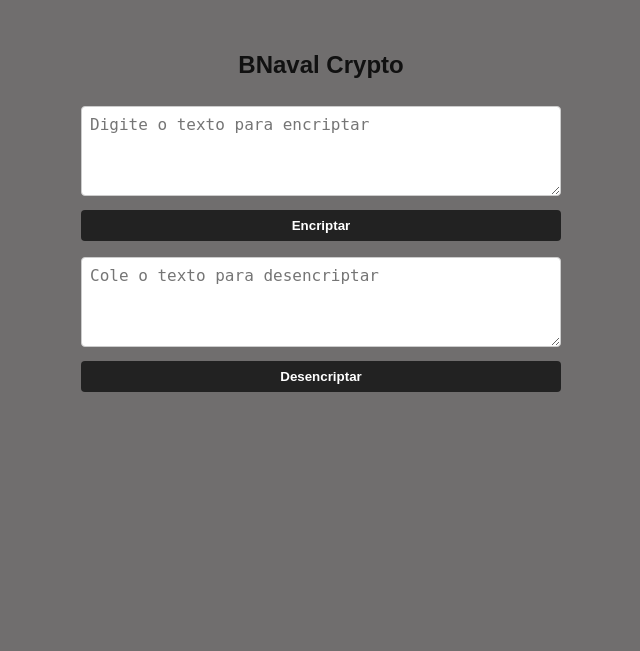
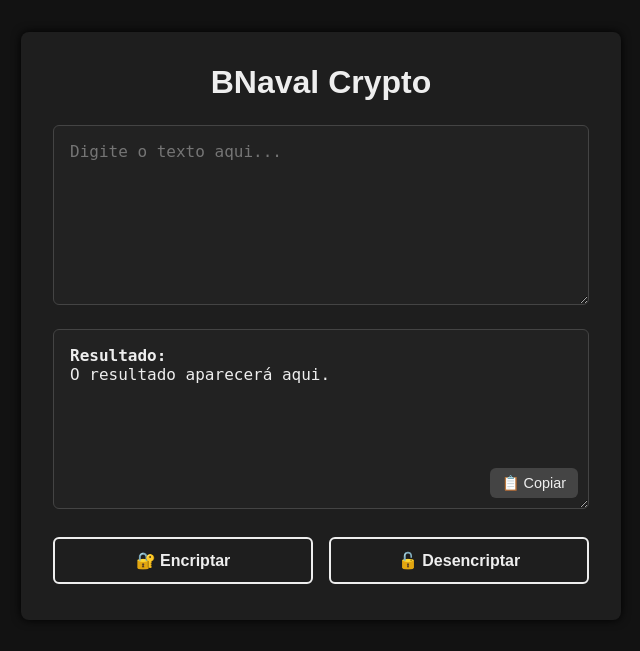
Before and after one commit to jandersonhp/BNavalCrypto, a Flask app: page / in a window 1280 px wide. Shown: the top 651 px of the page, without its empty margins (319-959 px from the left). Run offline with Flask 3, Linux system fonts and the light colour scheme.

Commit message:
mudando layout

```diff
--- a/static/style.css
+++ b/static/style.css
@@ -7,69 +7,106 @@
 
 body {
   font-family: Arial, sans-serif;
-  background: #706e6e;
-  color: #111;
-  line-height: 1.4;
-  padding: 1rem;
+  background: #121212;
+  color: #eee;
+  padding: 2rem 1rem;
 }
 
 main {
-  max-width: 480px;
-  margin: 2rem auto;
+  max-width: 600px;
+  margin: 0 auto;
+  background: #1e1e1e;
+  border-radius: 8px;
+  padding: 2rem;
+  box-shadow: 0 0 10px #000;
 }
 
 h1 {
-  font-weight: 700;
-  font-size: 1.5rem;
+  text-align: center;
   margin-bottom: 1.5rem;
-  text-align: center;
 }
 
-form {
-  margin-bottom: 1rem;
+.container {
+  display: flex;
+  flex-direction: column;
+  gap: 1.5rem;
+  margin-bottom: 1.5rem;
 }
 
-textarea {
-  width: 100%;
-  height: 90px;
+textarea,
+.resultado {
+  font-family: monospace;
   font-size: 1rem;
-  padding: 0.5rem;
-  border: 1px solid #ccc;
-  border-radius: 4px;
+  padding: 1rem;
+  border-radius: 6px;
+  border: 1px solid #444;
   resize: vertical;
-  font-family: monospace;
-  color: #222;
-}
-
-button {
-  width: 100%;
-  margin-top: 0.5rem;
-  padding: 0.5rem 0;
   background: #222;
-  color: #fff;
-  border: none;
-  border-radius: 4px;
-  font-weight: 600;
-  cursor: pointer;
-  transition: background 0.2s ease;
-}
-
-button:hover,
-button:focus {
-  background: #555;
+  color: #eee;
+  min-height: 180px;
+  overflow-y: auto;
 }
 
 .resultado {
-  background: #f9f9f9;
-  border-left: 3px solid #222;
-  padding: 0.75rem 1rem;
-  margin-top: 1.5rem;
-  font-family: monospace;
-  white-space: pre-wrap;
-  word-break: break-word;
+  position: relative;
 }
 
-.resultado strong {
-  display: block;
-  margin-bottom: 0.5rem;
+.buttons button {
+  padding: 0.75rem 1.2rem;
+  font-weight: 700;
+  font-size: 1rem;
+  border-radius: 6px;
+  border: 2px solid #eee;
+  cursor: pointer;
+  background: transparent;
+  color: #eee;
+  margin: 0.25rem 0;
+  width: 100%;
+  transition: background-color 0.3s ease, color 0.3s ease;
 }
+
+.buttons button:hover,
+.buttons button:focus {
+  background: #eee;
+  color: #222;
+  border-color: #ddd;
+}
+
+@media(min-width: 600px) {
+  .buttons {
+    display: flex;
+    gap: 1rem;
+  }
+
+  .buttons button {
+    width: auto;
+    flex: 1;
+  }
+}
+
+#btn-copiar {
+  position: absolute;
+  bottom: 10px;
+  right: 10px;
+  padding: 0.4rem 0.75rem;
+  font-size: 0.9rem;
+  background: #444;
+  border: none;
+  border-radius: 6px;
+  color: #eee;
+  cursor: pointer;
+  transition: background 0.3s ease;
+  user-select: none;
+}
+
+#btn-copiar:hover {
+  background: #666;
+}
+
+#msg-copiar {
+  position: absolute;
+  bottom: 14px;
+  right: 90px;
+  font-size: 0.9rem;
+  color: #4CAF50;
+}
--- a/templates/index.html
+++ b/templates/index.html
@@ -2,32 +2,48 @@
 <html lang="pt-br">
 <head>
   <meta charset="UTF-8" />
-  <title>Encriptador</title>
-  <link rel="stylesheet" href="{{ url_for('static', filename='style.css') }}" />
+  <title>BNaval Crypto</title>
+  <link rel="stylesheet" href="{{ url_for('static', filename='style.css') }}?v=6" />
   <link rel="icon" href="{{ url_for('static', filename='favicon.ico') }}" />
+  <meta name="viewport" content="width=device-width, initial-scale=1" />
 </head>
 <body>
   <main>
     <h1>BNaval Crypto</h1>
 
-    <form method="POST" action="/encriptar">
-      <textarea name="texto" placeholder="Digite o texto para encriptar" required></textarea>
-      <button>Encriptar</button>
+    <form method="POST">
+      <div class="container">
+        <textarea name="texto" placeholder="Digite o texto aqui..." required>{{ texto_original or '' }}</textarea>
+
+        <div class="resultado">
+          <strong>{{ acao or "Resultado" }}:</strong>
+          <pre id="resultado-texto">{{ resultado or "O resultado aparecerá aqui." }}</pre>
+          <button type="button" id="btn-copiar" title="Copiar resultado">📋 Copiar</button>
+          <span id="msg-copiar" style="display:none; font-weight:bold; color:#4CAF50; margin-left: 10px;">Copiado!</span>
+        </div>
+      </div>
+
+      <div class="buttons">
+        <button type="submit" formaction="{{ url_for('encriptar') }}">🔐 Encriptar</button>
+        <button type="submit" formaction="{{ url_for('decriptar') }}">🔓 Desencriptar</button>
+      </div>
     </form>
 
-    <form method="POST" action="/decriptar">
-      <textarea name="texto" placeholder="Cole o texto para desencriptar" required></textarea>
-      <button>Desencriptar</button>
-    </form>
+    <script>
+      const btnCopiar = document.getElementById('btn-copiar');
+      const resultadoTexto = document.getElementById('resultado-texto');
+      const msgCopiar = document.getElementById('msg-copiar');
 
-{% if resultado %}
-  <div class="resultado">
-    <h2>Texto original:</h2>
-    <p>{{ texto_original }}</p>
-    <h2>Resultado:</h2>
-    <p>{{ resultado }}</p>
-  </div>
-{% endif %}
+      btnCopiar.addEventListener('click', () => {
+        const textToCopy = resultadoTexto.innerText;
+        navigator.clipboard.writeText(textToCopy).then(() => {
+          msgCopiar.style.display = 'inline';
+          setTimeout(() => { msgCopiar.style.display = 'none'; }, 2000);
+        }).catch(() => {
+          alert('Não foi possível copiar o texto.');
+        });
+      });
+    </script>
   </main>
 </body>
 </html>
```
